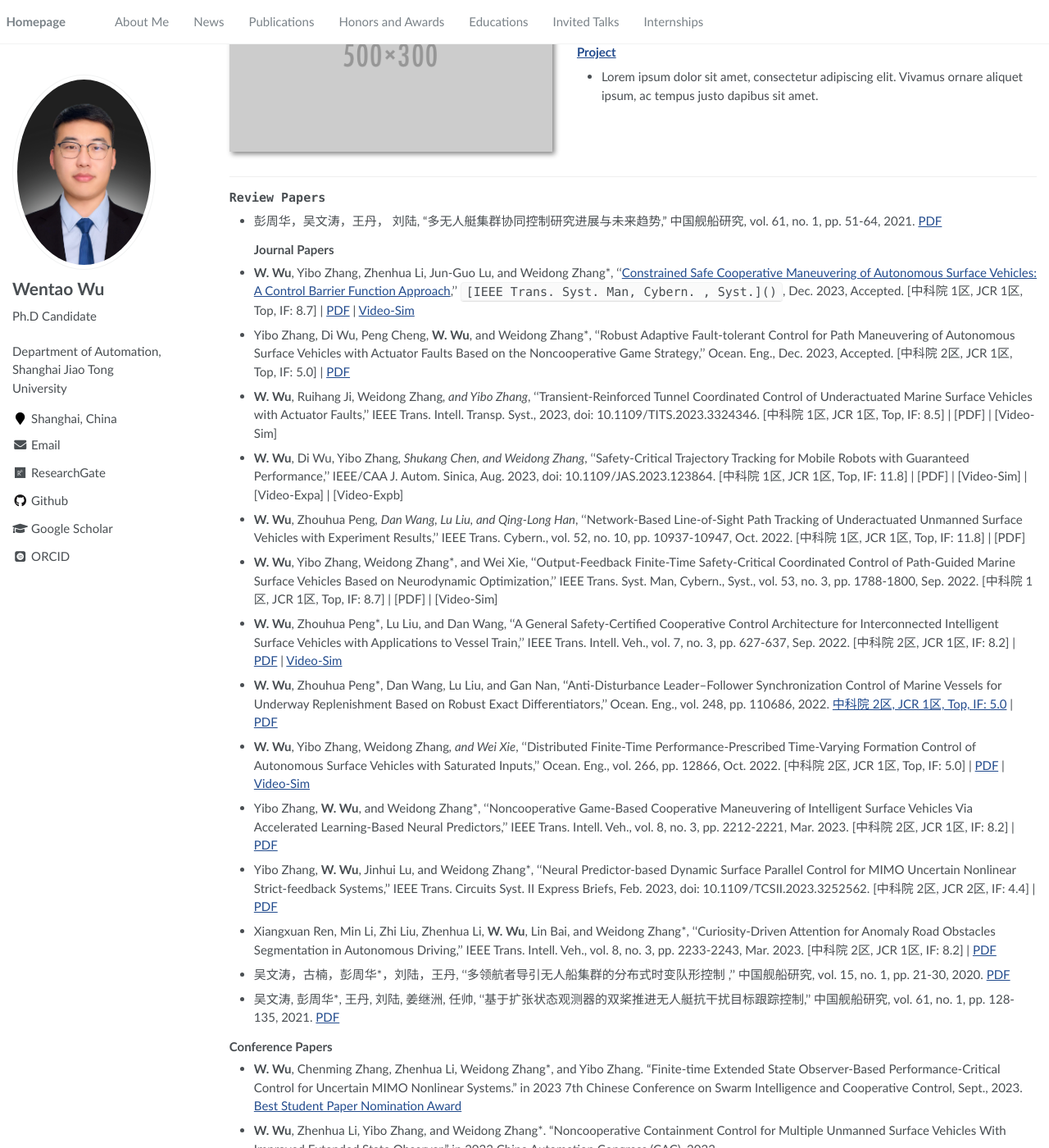
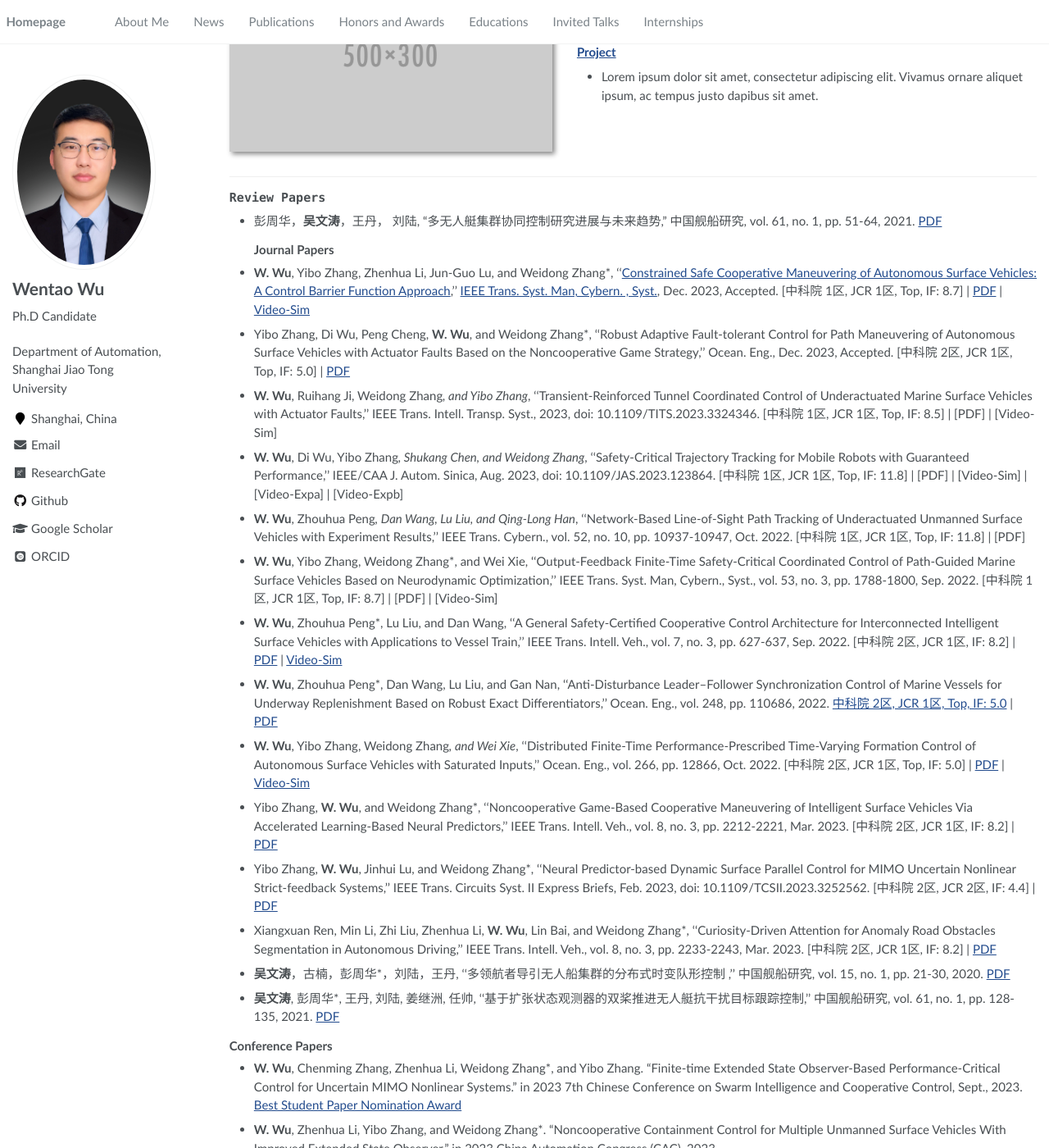
Before and after one commit to wwtsjtu/wwt.github.io, a Jekyll site: the page built from _pages/about.md, in a window 1280 px wide and 1400 px high, scrolled down 1488 px. Shown: the whole window at 82% size. Built offline with Jekyll 4.4.1, drawn with Linux system fonts in a browser that asks for light colours; some web fonts are replaced.

```diff
--- a/_pages/about.md
+++ b/_pages/about.md
@@ -64,9 +64,9 @@ My research interest includes neural machine translation and computer vision. I
 </div>
 
 ### `Review Papers`
-- 彭周华，吴文涛，王丹， 刘陆, "多无人艇集群协同控制研究进展与未来趋势," 中国舰船研究, vol. 61, no. 1, pp. 51-64, 2021. [PDF](/assets/papers/ZWHX/J-核心-2020-Pengzhouhua-中国舰船研究.pdf)
+- 彭周华，**吴文涛**，王丹， 刘陆, "多无人艇集群协同控制研究进展与未来趋势," 中国舰船研究, vol. 61, no. 1, pp. 51-64, 2021. [PDF](/assets/papers/ZWHX/J-核心-2020-Pengzhouhua-中国舰船研究.pdf)
 ### Journal Papers
-- **W. Wu**, Yibo Zhang, Zhenhua Li, Jun-Guo Lu, and Weidong Zhang*, ''[Constrained Safe Cooperative Maneuvering of Autonomous Surface Vehicles: A Control Barrier Function Approach](),'' ``[IEEE Trans. Syst. Man, Cybern. , Syst.]()``, Dec. 2023, Accepted. [中科院 1区, JCR 1区, Top, IF: 8.7] \| [PDF]() \| [Video-Sim]()
+- **W. Wu**, Yibo Zhang, Zhenhua Li, Jun-Guo Lu, and Weidong Zhang*, ''[Constrained Safe Cooperative Maneuvering of Autonomous Surface Vehicles: A Control Barrier Function Approach](),'' [IEEE Trans. Syst. Man, Cybern. , Syst.](https://ieeexplore.ieee.org/xpl/RecentIssue.jsp?punumber=6221021), Dec. 2023, Accepted. [中科院 1区, JCR 1区, Top, IF: 8.7] \| [PDF]() \| [Video-Sim]()
 
 - Yibo Zhang, Di Wu, Peng Cheng, **W. Wu**, and Weidong Zhang*, ''Robust Adaptive Fault-tolerant Control for Path Maneuvering of Autonomous Surface Vehicles with Actuator Faults Based on the Noncooperative Game Strategy,'' Ocean. Eng., Dec. 2023, Accepted. [中科院 2区, JCR 1区, Top, IF: 5.0] \| [PDF]()
 - **W. Wu**, Ruihang Ji, Weidong Zhang*, and Yibo Zhang*, ''Transient-Reinforced Tunnel Coordinated Control of Underactuated Marine Surface Vehicles with Actuator Faults,'' IEEE Trans. Intell. Transp. Syst., 2023, doi: 10.1109/TITS.2023.3324346. [中科院 1区, JCR 1区, Top, IF: 8.5] \| [PDF] \| [Video-Sim]
@@ -79,8 +79,8 @@ My research interest includes neural machine translation and computer vision. I
 - Yibo Zhang, **W. Wu**, and Weidong Zhang*, ''Noncooperative Game-Based Cooperative Maneuvering of Intelligent Surface Vehicles Via Accelerated Learning-Based Neural Predictors,'' IEEE Trans. Intell. Veh., vol. 8, no. 3, pp. 2212-2221, Mar. 2023. [中科院 2区, JCR 1区, IF: 8.2] \| [PDF]()
 - Yibo Zhang, **W. Wu**, Jinhui Lu, and Weidong Zhang*, ''Neural Predictor-based Dynamic Surface Parallel Control for MIMO Uncertain Nonlinear Strict-feedback Systems,'' IEEE Trans. Circuits Syst. II Express Briefs, Feb. 2023, doi: 10.1109/TCSII.2023.3252562. [中科院 2区, JCR 2区, IF: 4.4] \| [PDF]()
 - Xiangxuan Ren, Min Li, Zhi Liu, Zhenhua Li, **W. Wu**, Lin Bai, and Weidong Zhang*, ''Curiosity-Driven Attention for Anomaly Road Obstacles Segmentation in Autonomous Driving,'' IEEE Trans. Intell. Veh., vol. 8, no. 3, pp. 2233-2243, Mar. 2023. [中科院 2区, JCR 1区, IF: 8.2] \| [PDF]()
-- 吴文涛，古楠，彭周华*，刘陆，王丹, ''多领航者导引无人船集群的分布式时变队形控制 ,'' 中国舰船研究, vol. 15, no. 1, pp. 21-30, 2020. [PDF]()
-- 吴文涛, 彭周华*, 王丹, 刘陆, 姜继洲, 任帅, ''基于扩张状态观测器的双桨推进无人艇抗干扰目标跟踪控制,'' 中国舰船研究, vol. 61, no. 1, pp. 128-135, 2021. [PDF]()
+- **吴文涛**，古楠，彭周华*，刘陆，王丹, ''多领航者导引无人船集群的分布式时变队形控制 ,'' 中国舰船研究, vol. 15, no. 1, pp. 21-30, 2020. [PDF]()
+- **吴文涛**, 彭周华*, 王丹, 刘陆, 姜继洲, 任帅, ''基于扩张状态观测器的双桨推进无人艇抗干扰目标跟踪控制,'' 中国舰船研究, vol. 61, no. 1, pp. 128-135, 2021. [PDF]()
 
 ### Conference Papers
 - **W. Wu**, Chenming Zhang, Zhenhua Li, Weidong Zhang*, and Yibo Zhang. "Finite-time Extended State Observer-Based Performance-Critical Control for Uncertain MIMO Nonlinear Systems." in 2023 7th Chinese Conference on Swarm Intelligence and Cooperative Control, Sept., 2023. [Best Student Paper Nomination Award]()
```
